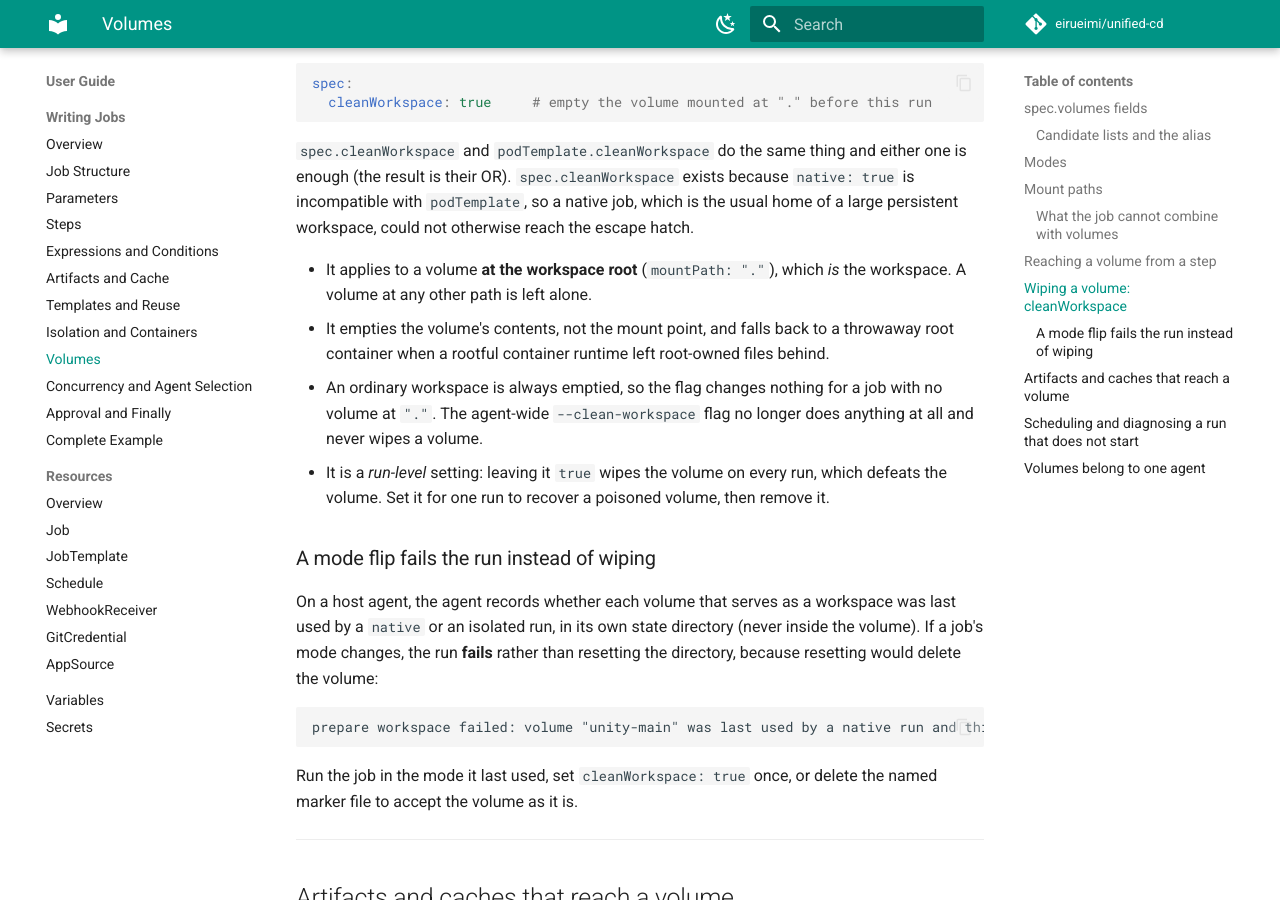
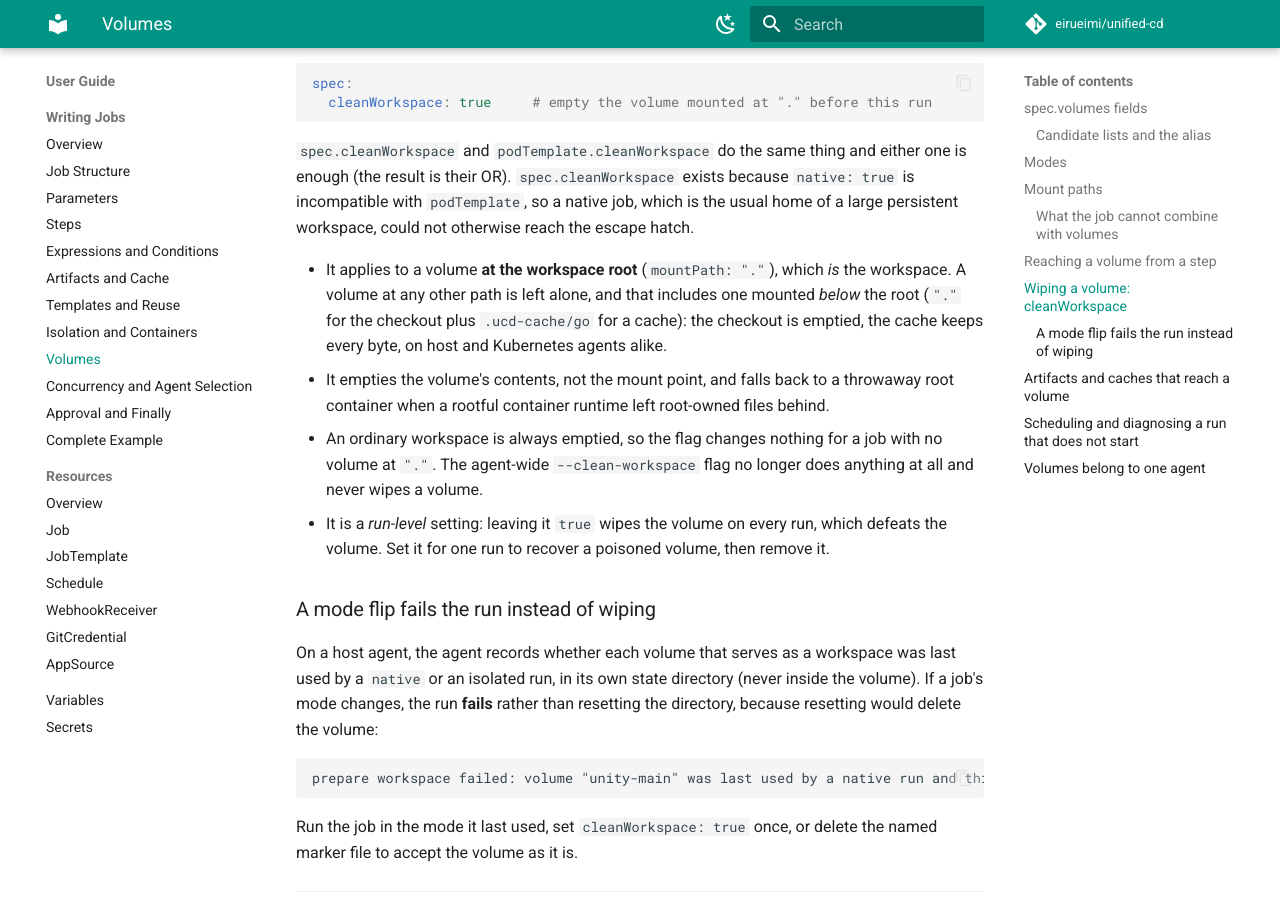
Before and after one commit to eirueimi/unified-cd, an MkDocs documentation site: the page built from docs/user-guide/writing-jobs/volumes.md, in a window 1280 px wide and 900 px high, scrolled down 5274 px. Built offline with MkDocs 1.6.1 and Material for MkDocs 9.7.7, drawn with Linux system fonts in a browser that asks for light colours; comment, search, counter and statistics services are not loaded.

Commit message:
docs(volumes): say cleanWorkspace leaves volumes mounted below the root alone
Co-Authored-By: Claude Opus 5 <noreply@anthropic.com>

```diff
--- a/docs/user-guide/writing-jobs/volumes.md
+++ b/docs/user-guide/writing-jobs/volumes.md
@@ -211,7 +211,9 @@ incompatible with `podTemplate`, so a native job, which is the usual home of a l
 workspace, could not otherwise reach the escape hatch.
 
 - It applies to a volume **at the workspace root** (`mountPath: "."`), which *is* the workspace.
-  A volume at any other path is left alone.
+  A volume at any other path is left alone, and that includes one mounted *below* the root
+  (`"."` for the checkout plus `.ucd-cache/go` for a cache): the checkout is emptied, the cache
+  keeps every byte, on host and Kubernetes agents alike.
 - It empties the volume's contents, not the mount point, and falls back to a throwaway root
   container when a rootful container runtime left root-owned files behind.
 - An ordinary workspace is always emptied, so the flag changes nothing for a job with no volume at
```
